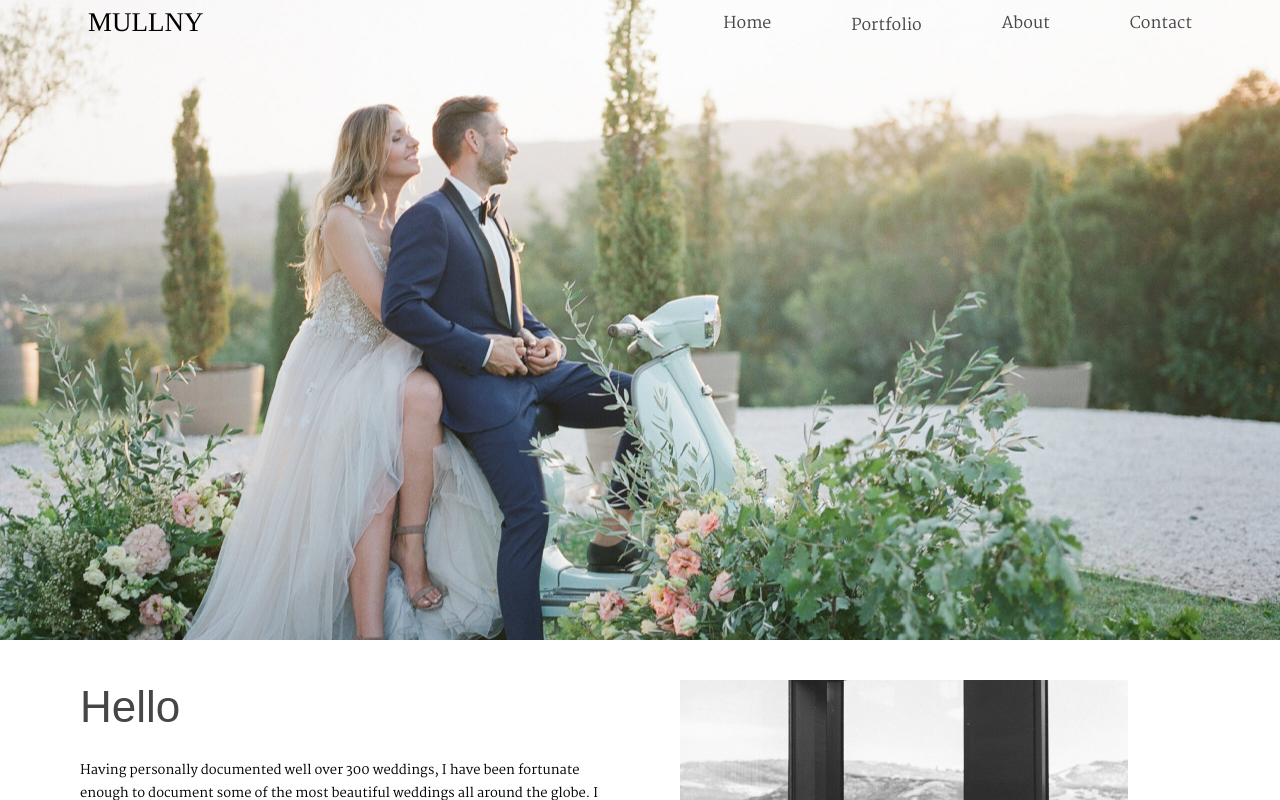
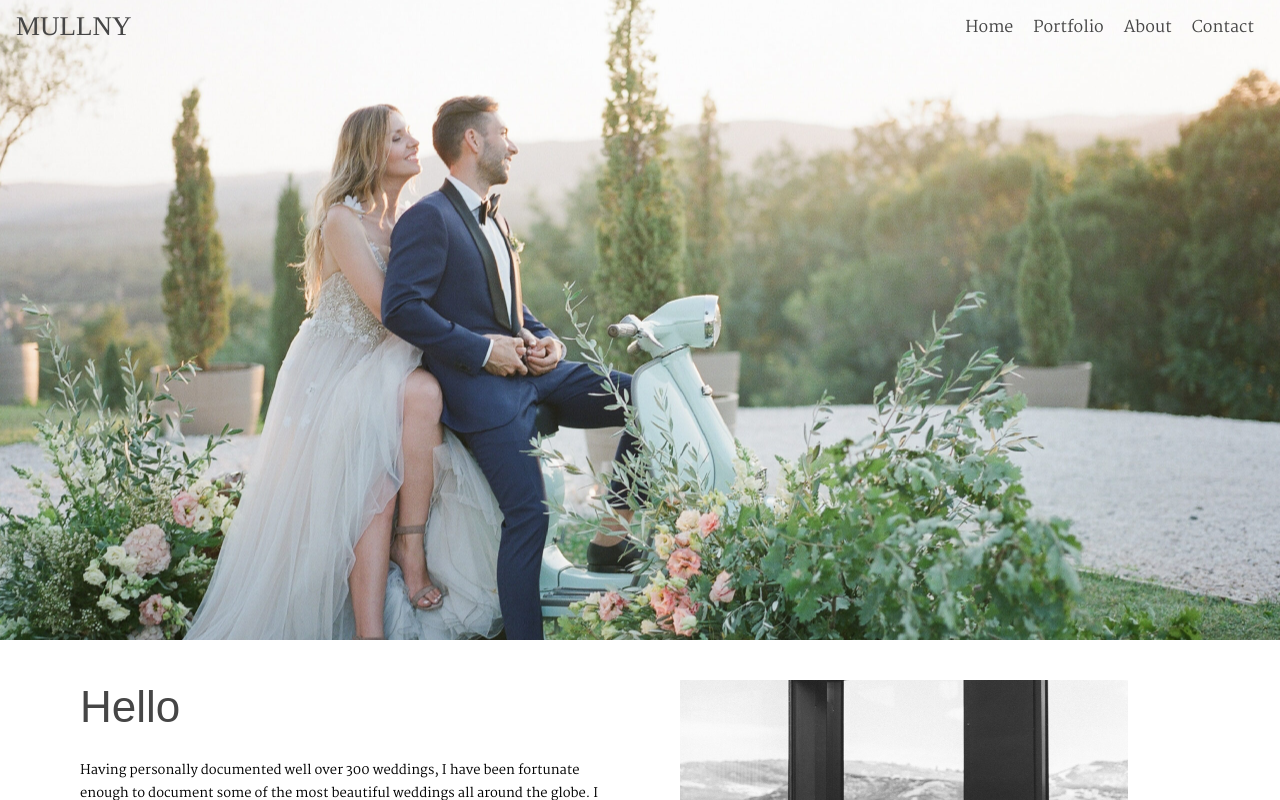
Before and after one commit to asdsasm9/mp_page, a React (Create React App) app: page / in a window 1280 px wide. Shown: the top 800 px of the page. Built offline with nearby package versions, Linux system fonts and the light colour scheme.

Commit message:
nav bar done

```diff
--- a/src/components/NavMenu.css
+++ b/src/components/NavMenu.css
@@ -1,11 +1,10 @@
 
-
-  /* The dropdown container */
+  @media (min-width: 640px) {
+    /* The dropdown container */
   .dropdown {
     float: left;
     overflow: hidden;
   }
-
   /* Dropdown content (hidden by default) */
   .dropdown-content {
     display: none;
@@ -16,18 +15,14 @@
     z-index: 1;
   }
 
-  /* Links inside the dropdown */
-  .dropdown-content button {
-    float: none;
-    color: black;
-    padding: 12px 16px;
-    display: block;
+  .dropdown-content-button {
+    padding: 12px 16px !important;
     text-align: left;
-    width: 100%;
+  }
   }
 
   /* Add a grey background color to dropdown links on hover */
-  .dropdown-content button:hover {
+  .dropdown-content-button:hover {
     background-color: #ddd;
   }
 
@@ -36,9 +31,26 @@
     display: block;
   }
 
+  .dropdown-content{
+    margin-bottom: 10px;
+  }
+
   .navDropdownText{
+    padding: 5px 8px;
     line-height: 18px;
     font-size: 13px;
+    color: #525252;
+    font-family: "Martel";
+    float: none;
+    color: black;
+    display: block;
+    width: 100%;
+  }
+
+  .navText{
+    margin: 5px 10px 5px 10px;
+    line-height: 21px;
+    font-size: 16px;
     color: #464646;
     font-family: "Martel";
   }
--- a/src/components/NavMenu.tsx
+++ b/src/components/NavMenu.tsx
@@ -5,22 +5,128 @@ import "./NavMenu.css";
 const NavMenu = () => {
   const navigate = useNavigate();
   const [backgroundColor, setBackgroundColor] = useState("transparent");
+  const [isMenuOpen, setIsMenuOpen] = useState(false);
+
+  const handleBackground = () => {
+    console.log("handleBackground", isMenuOpen);
+
+    if (window.scrollY > 0 || isMenuOpen) {
+      setBackgroundColor("#fAfAfA");
+    } else {
+      setBackgroundColor("transparent");
+    }
+  };
+
+  const changeMenuOpen = () => {
+    setIsMenuOpen(!isMenuOpen);
+  };
 
   useEffect(() => {
-    const handleScroll = () => {
-      if (window.scrollY > 0) {
-        setBackgroundColor("white");
-      } else {
-        setBackgroundColor("transparent");
-      }
+    window.addEventListener("scroll", handleBackground);
+    handleBackground();
+    return () => {
+      window.removeEventListener("scroll", handleBackground);
     };
-    window.addEventListener("scroll", handleScroll);
-    return () => {
-      window.removeEventListener("scroll", handleScroll);
-    };
-  }, []);
+  }, [isMenuOpen]);
+
+  let dropDownButtons = (
+    <>
+      <button
+        className="navDropdownText dropdown-content-button"
+        onClick={() => navigate("/weddings")}
+      >
+        - Svadby
+      </button>
+      <button
+        className="navDropdownText dropdown-content-button"
+        onClick={() => navigate("/portraits")}
+      >
+        - Portréty
+      </button>
+      <button
+        className="navDropdownText dropdown-content-button"
+        onClick={() => navigate("/couples")}
+      >
+        - Párové focení
+      </button>
+    </>
+  );
+
+  let portfolioDropDown = (
+    <li className="dropdown">
+      <button className="navText">Portfolio</button>
+      <div className="dropdown-content">{dropDownButtons}</div>
+    </li>
+  );
 
   return (
+    <>
+      <header
+        className="fixed top-0 w-full  text-white"
+        style={{
+          transition: "background-color 0.2s ease-in-out",
+          backgroundColor,
+        }}
+      >
+        <div className="container mx-auto px-4 py-3 sm:flex items-center justify-between">
+          <div className="flex w-100 justify-between">
+            <div className="text-lg font-bold ">
+              <button className="logoFont" onClick={() => navigate("/")}>
+                MULLNY
+              </button>
+            </div>
+            <button
+              className={`sm:hidden text-white navText`}
+              onClick={() => changeMenuOpen()}
+            >
+              <svg
+                className={`h-6 w-6 fill-current ${isMenuOpen ? "hidden" : ""}`}
+                viewBox="0 0 24 24"
+              >
+                <path d="M4 5h16a1 1 0 0 1 0 2H4a1 1 0 1 1 0-2zm0 6h16a1 1 0 0 1 0 2H4a1 1 0 0 1 0-2zm0 6h16a1 1 0 0 1 0 2H4a1 1 0 0 1 0-2z" />
+              </svg>
+              <svg
+                className={`fill-current h-6 w-6 ${
+                  !isMenuOpen ? "hidden" : ""
+                }`}
+                viewBox="0 0 24 24"
+              >
+                <path d="M18.3 5.71a.996.996 0 0 0-1.41 0L12 10.59 7.11 5.7A.996.996 0 1 0 5.7 7.11L10.59 12 5.7 16.89a.996.996 0 1 0 1.41 1.41L12 13.41l4.89 4.89a.996.996 0 1 0 1.41-1.41L13.41 12l4.89-4.89c.38-.38.38-1.02 0-1.4z" />
+              </svg>
+            </button>
+          </div>
+          <nav className={``}>
+            <ul
+              className={`list-reset  justify-between block sm:flex text-center ${
+                isMenuOpen ? "" : "hidden"
+              }`}
+            >
+              <li>
+                <button className="navText" onClick={() => navigate("/")}>
+                  Home
+                </button>
+              </li>
+              {portfolioDropDown}
+              <li>
+                <button className="navText" onClick={() => navigate("/about")}>
+                  About
+                </button>
+              </li>
+              <li>
+                <button
+                  className="navText"
+                  onClick={() => navigate("/contact")}
+                >
+                  Contact
+                </button>
+              </li>
+            </ul>
+          </nav>
+        </div>
+      </header>
+    </>
+  );
+  let a = (
     <div
       className="w-full top-0 left-0 fixed flex items-center justify-between p-2 bg-white"
       style={{
--- a/src/components/weddings/WeddingView.tsx
+++ b/src/components/weddings/WeddingView.tsx
@@ -22,7 +22,7 @@ const WeddingView = (props: {
       <div className="flex">
         {!props.textIsOnRight ? imgDiv : ""}
         <div className="w-1/2 py-10">
-          <div className="relative right-0 ">
+          <div className=" right-0 ">
             <div className={`flex flex-col ${divStyle}`}>
               <h1 className="weddingViewName">{props.name}</h1>
               <p className="weddingViewPlace">{props.place}</p>
--- a/src/index.css
+++ b/src/index.css
@@ -41,18 +41,13 @@ code {
   font-family: "Times", Times, serif;
   font-size: 27px;
   font-weight: 400;
+  color: #464646;
 }
 
 .navDiv{
 
 }
 
-.navText{
-  line-height: 21px;
-  font-size: 16px;
-  color: #464646;
-  font-family: "Martel";
-}
 
 .textTitle{
   padding-bottom: 10px;
```
